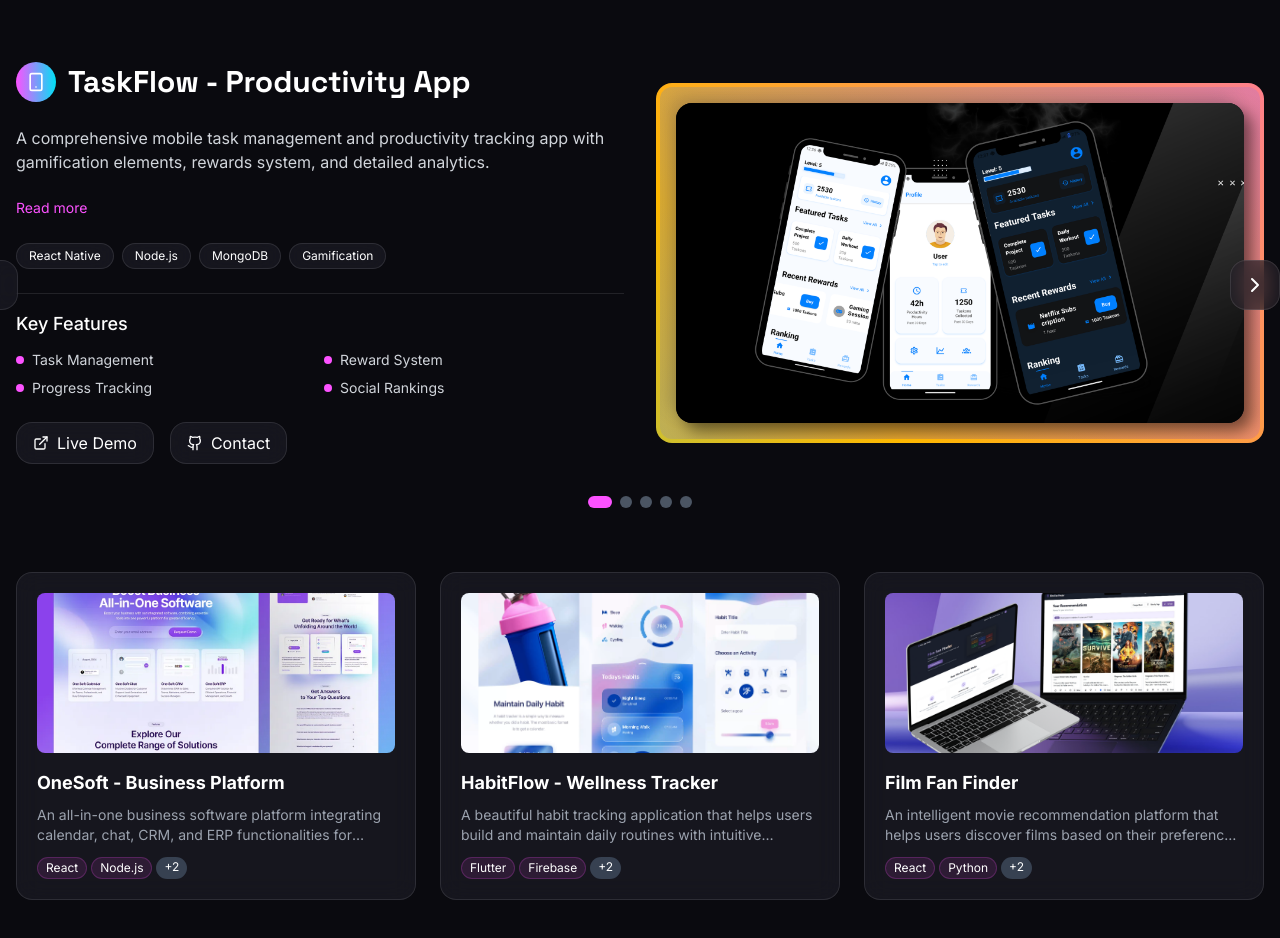
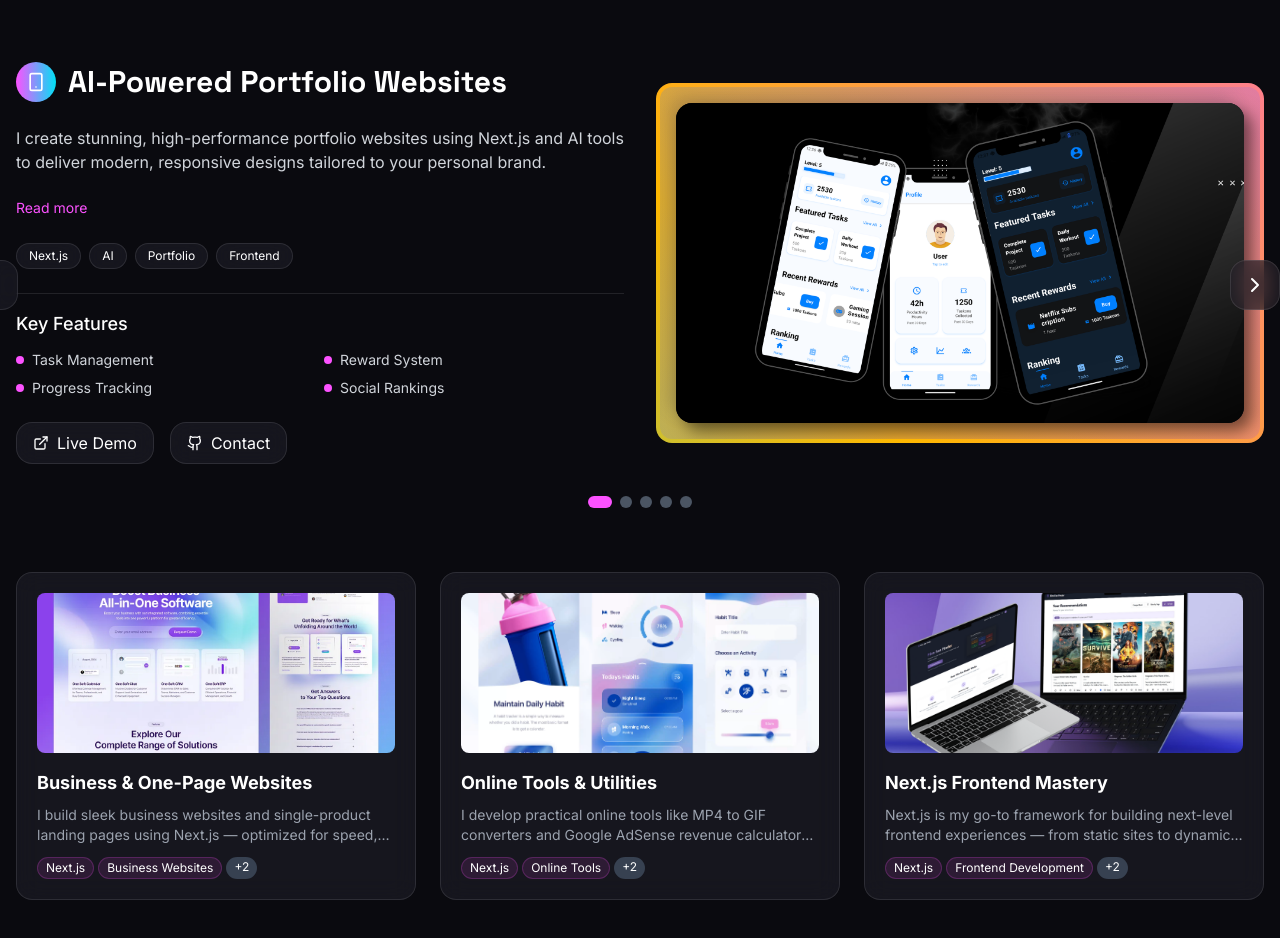
Before and after one commit to adamsmith19899/portfolio-project, a Next.js app: page / in a window 1280 px wide. Shown: the part 3342-4280 px from the top of the page. Built offline with nearby package versions, Linux system fonts and the light colour scheme.

Commit message:
Update projects-section.tsx

```diff
--- a/components/projects-section.tsx
+++ b/components/projects-section.tsx
@@ -7,12 +7,12 @@ import Image from "next/image"
 
 const projects = [
   {
-    title: "TaskFlow - Productivity App",
+    title: "AI-Powered Portfolio Websites",
     description:
-      "A comprehensive mobile task management and productivity tracking app with gamification elements, rewards system, and detailed analytics.",
+      "I create stunning, high-performance portfolio websites using Next.js and AI tools to deliver modern, responsive designs tailored to your personal brand.",
     longDescription:
-      "TaskFlow is a modern productivity app that combines task management with gamification to keep users motivated. Features include daily task tracking, reward systems, productivity analytics, and social ranking features to encourage consistent habits.",
-    tags: ["React Native", "Node.js", "MongoDB", "Gamification"],
+      "Leveraging the power of Next.js and AI, I build cutting-edge portfolio websites that load fast, rank well, and convert visitors. These sites are fully responsive, SEO-optimized, and designed to showcase your work with elegance and impact.",
+    tags: ["Next.js", "AI", "Portfolio", "Frontend"],
     image: "/images/projects/task-management-app.png",
     links: {
       demo: "#",
@@ -22,12 +22,12 @@ const projects = [
     color: "from-blue-500/20 to-purple-500/20",
   },
   {
-    title: "OneSoft - Business Platform",
+    title: "Business & One-Page Websites",
     description:
-      "An all-in-one business software platform integrating calendar, chat, CRM, and ERP functionalities for streamlined business operations.",
+      "I build sleek business websites and single-product landing pages using Next.js — optimized for speed, conversions, and search engine visibility.",
     longDescription:
-      "OneSoft is a comprehensive business management platform that unifies essential business tools into one seamless experience. It includes calendar management, team communication, customer relationship management, and enterprise resource planning modules.",
-    tags: ["React", "Node.js", "PostgreSQL", "Microservices"],
+      "From corporate business sites to focused one-page product launches, I use Next.js to craft high-converting, mobile-first websites. Every site is built with performance, accessibility, and user experience as top priorities.",
+    tags: ["Next.js", "Business Websites", "One-Page", "Landing Pages"],
     image: "/images/projects/business-software.webp",
     links: {
       demo: "#",
@@ -36,12 +36,12 @@ const projects = [
     color: "from-purple-500/20 to-blue-500/20",
   },
   {
-    title: "HabitFlow - Wellness Tracker",
+    title: "Online Tools & Utilities",
     description:
-      "A beautiful habit tracking application that helps users build and maintain daily routines with intuitive progress visualization.",
+      "I develop practical online tools like MP4 to GIF converters and Google AdSense revenue calculators — simple, fast, and built with Next.js for maximum efficiency.",
     longDescription:
-      "HabitFlow makes habit building enjoyable with its clean interface and comprehensive tracking features. Users can set goals, track progress, and visualize their journey towards better habits with detailed analytics and motivational insights.",
-    tags: ["Flutter", "Firebase", "Analytics", "UI/UX"],
+      "These utility websites solve real-world problems with clean interfaces and instant results. Built using Next.js for server-side rendering and optimal performance, tools like video converters and ad revenue calculators are designed for speed and reliability.",
+    tags: ["Next.js", "Online Tools", "MP4 to GIF", "AdSense Calculator"],
     image: "/images/projects/habit-tracker.png",
     links: {
       demo: "#",
@@ -51,12 +51,12 @@ const projects = [
     color: "from-blue-500/20 to-cyan-500/20",
   },
   {
-    title: "Film Fan Finder",
+    title: "Next.js Frontend Mastery",
     description:
-      "An intelligent movie recommendation platform that helps users discover films based on their preferences and viewing history.",
+      "Next.js is my go-to framework for building next-level frontend experiences — from static sites to dynamic web apps with seamless navigation and SEO.",
     longDescription:
-      "Film Fan Finder uses advanced recommendation algorithms to suggest movies tailored to individual tastes. The platform analyzes viewing patterns, ratings, and preferences to provide personalized movie recommendations with detailed information and reviews.",
-    tags: ["React", "Python", "Machine Learning", "API Integration"],
+      "I harness the full power of Next.js to create blazing-fast, SEO-friendly websites with features like SSR, ISR, API routes, and image optimization. Whether it’s a marketing site or a complex web app, Next.js delivers unmatched frontend performance.",
+    tags: ["Next.js", "Frontend Development", "SSR", "SEO"],
     image: "/images/projects/film-finder.png",
     links: {
       demo: "#",
@@ -66,12 +66,12 @@ const projects = [
     color: "from-purple-500/20 to-pink-500/20",
   },
   {
-    title: "AI Automation Consultant",
+    title: "AI + Next.js Web Solutions",
     description:
-      "A sophisticated AI-powered automation platform that provides intelligent solutions for business process optimization and workflow automation.",
+      "Combining AI capabilities with Next.js architecture, I build intelligent, adaptive websites that respond to user behavior and deliver personalized experiences.",
     longDescription:
-      "This AI automation platform serves as a virtual consultant, helping businesses identify automation opportunities and implement intelligent workflows. It features conversation-based interaction, solution recommendations, and automated process analysis.",
-    tags: ["AI/ML", "Python", "React", "Natural Language Processing"],
+      "By integrating AI tools with Next.js, I create smarter websites — whether it’s content generation, dynamic layout adaptation, or predictive user interfaces. This fusion delivers next-generation web experiences that are both powerful and intuitive.",
+    tags: ["AI", "Next.js", "Web Development", "Personalization"],
     image: "/images/projects/ai-automation.png",
     links: {
       demo: "#",
```
